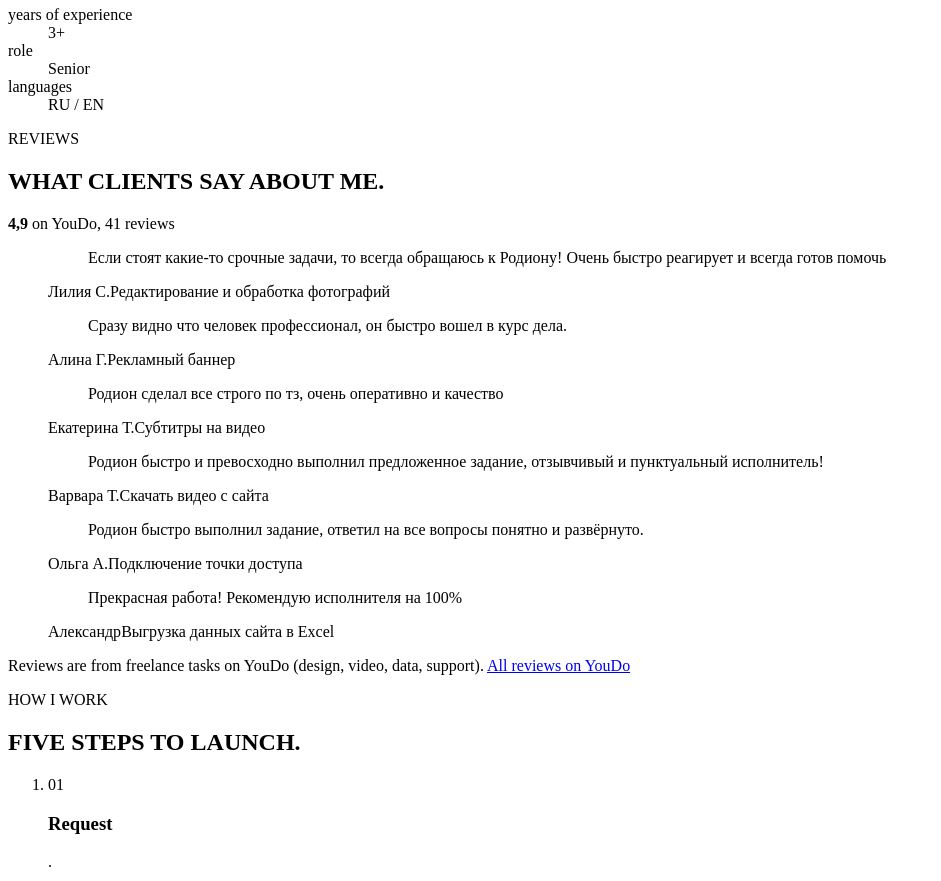
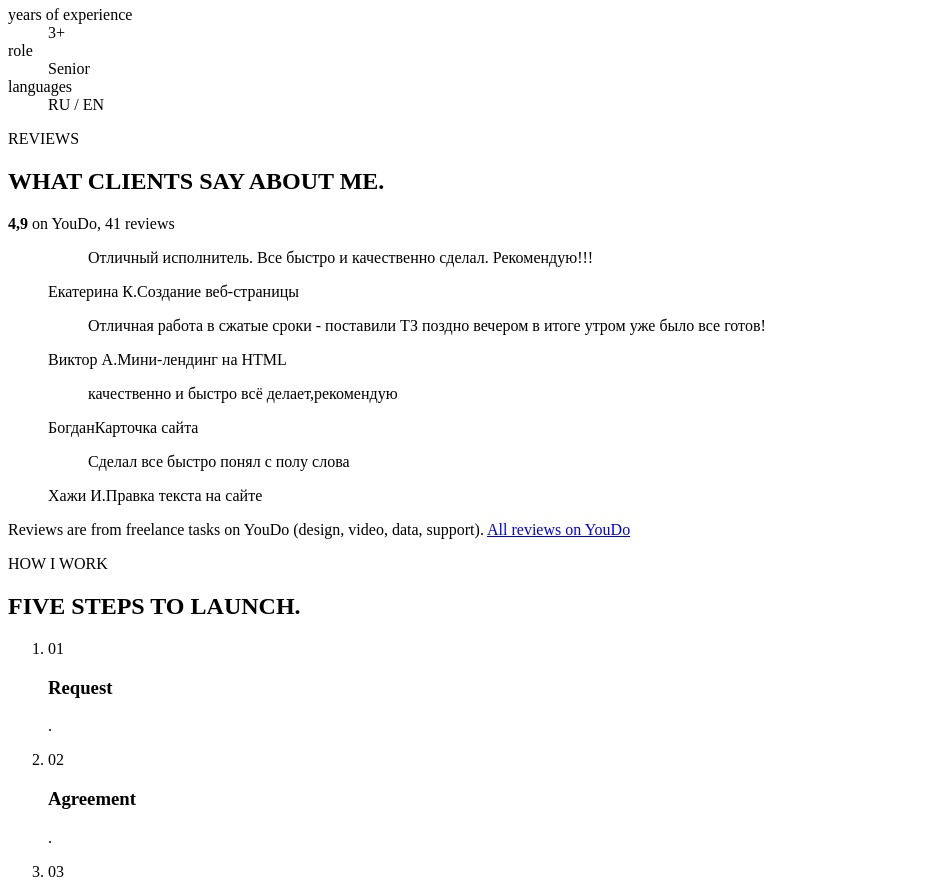
Before and after one commit to topikan/portfolio, a PHP site: page / in a window 1280 px wide. Shown: the part 3931-4812 px from the top of the page, without its empty margins (0-941 px from the left). Run offline with PHP 8.4, Linux system fonts and the light colour scheme.

Commit message:
Reviews: keep website-related ones
Co-Authored-By: Claude Sonnet 5.5 <noreply@anthropic.com>
Claude-Session: https://claude.ai/code/session_016Jipq6Da5nJdXG34VCQUMp

```diff
--- a/index.html
+++ b/index.html
@@ -551,28 +551,20 @@
 			<p class="reviews__rating"><strong>4,9</strong> <span data-i18n="reviews.rating">on YouDo, 41 reviews</span></p>
 			<div class="reviews__grid">
 				<figure class="review">
-					<blockquote lang="ru"><p>Если стоят какие-то срочные задачи, то всегда обращаюсь к Родиону! Очень быстро реагирует и всегда готов помочь</p></blockquote>
-					<figcaption><span class="review__name">Лилия С.</span><span class="review__task" lang="ru">Редактирование и обработка фотографий</span></figcaption>
+					<blockquote lang="ru"><p>Отличный исполнитель. Все быстро и качественно сделал. Рекомендую!!!</p></blockquote>
+					<figcaption><span class="review__name">Екатерина К.</span><span class="review__task" lang="ru">Создание веб-страницы</span></figcaption>
 				</figure>
 				<figure class="review">
-					<blockquote lang="ru"><p>Сразу видно что человек профессионал, он быстро вошел в курс дела.</p></blockquote>
-					<figcaption><span class="review__name">Алина Г.</span><span class="review__task" lang="ru">Рекламный баннер</span></figcaption>
+					<blockquote lang="ru"><p>Отличная работа в сжатые сроки - поставили ТЗ поздно вечером в итоге утром уже было все готов!</p></blockquote>
+					<figcaption><span class="review__name">Виктор А.</span><span class="review__task" lang="ru">Мини-лендинг на HTML</span></figcaption>
 				</figure>
 				<figure class="review">
-					<blockquote lang="ru"><p>Родион сделал все строго по тз, очень оперативно и качество</p></blockquote>
-					<figcaption><span class="review__name">Екатерина Т.</span><span class="review__task" lang="ru">Субтитры на видео</span></figcaption>
+					<blockquote lang="ru"><p>качественно и быстро всё делает,рекомендую</p></blockquote>
+					<figcaption><span class="review__name">Богдан</span><span class="review__task" lang="ru">Карточка сайта</span></figcaption>
 				</figure>
 				<figure class="review">
-					<blockquote lang="ru"><p>Родион быстро и превосходно выполнил предложенное задание, отзывчивый и пунктуальный исполнитель!</p></blockquote>
-					<figcaption><span class="review__name">Варвара Т.</span><span class="review__task" lang="ru">Скачать видео с сайта</span></figcaption>
-				</figure>
-				<figure class="review">
-					<blockquote lang="ru"><p>Родион быстро выполнил задание, ответил на все вопросы понятно и развёрнуто.</p></blockquote>
-					<figcaption><span class="review__name">Ольга А.</span><span class="review__task" lang="ru">Подключение точки доступа</span></figcaption>
-				</figure>
-				<figure class="review">
-					<blockquote lang="ru"><p>Прекрасная работа! Рекомендую исполнителя на 100%</p></blockquote>
-					<figcaption><span class="review__name">Александр</span><span class="review__task" lang="ru">Выгрузка данных сайта в Excel</span></figcaption>
+					<blockquote lang="ru"><p>Сделал все быстро понял с полу слова</p></blockquote>
+					<figcaption><span class="review__name">Хажи И.</span><span class="review__task" lang="ru">Правка текста на сайте</span></figcaption>
 				</figure>
 			</div>
 			<p class="reviews__note"><span data-i18n="reviews.note">Reviews are from freelance tasks on YouDo (design, video, data, support).</span> <a href="https://youdo.com/u11493578" target="_blank" rel="noopener noreferrer" data-i18n="reviews.link">All reviews on YouDo</a></p>
--- a/src/js/i18n-sections.js
+++ b/src/js/i18n-sections.js
@@ -136,7 +136,7 @@ export const sectionTranslations = {
 		'reviews.rating':
 			'on YouDo, 41 reviews',
 		'reviews.note':
-			'Reviews are from freelance tasks on YouDo (design, video, data, support), published in the original Russian.',
+			'Reviews of my website tasks on YouDo, published in the original Russian.',
 		'reviews.link':
 			'All reviews on YouDo',
 
@@ -290,7 +290,7 @@ export const sectionTranslations = {
 		'reviews.rating':
 			'на YouDo, 41 отзыв',
 		'reviews.note':
-			'Отзывы с фриланс-заданий на YouDo (дизайн, видео, данные, техподдержка).',
+			'Отзывы по моим заданиям с сайтами на YouDo.',
 		'reviews.link':
 			'Все отзывы на YouDo',
 
--- a/src/sections.scss
+++ b/src/sections.scss
@@ -1176,12 +1176,8 @@ html.is-i18n-loading .page {
 
 	&__grid {
 		display: grid;
-		grid-template-columns: repeat(3, minmax(0, 1fr));
+		grid-template-columns: repeat(2, minmax(0, 1fr));
 		gap: 20px;
-
-		@media (max-width: 960px) {
-			grid-template-columns: repeat(2, minmax(0, 1fr));
-		}
 
 		@media (max-width: 600px) {
 			grid-template-columns: 1fr;
```
